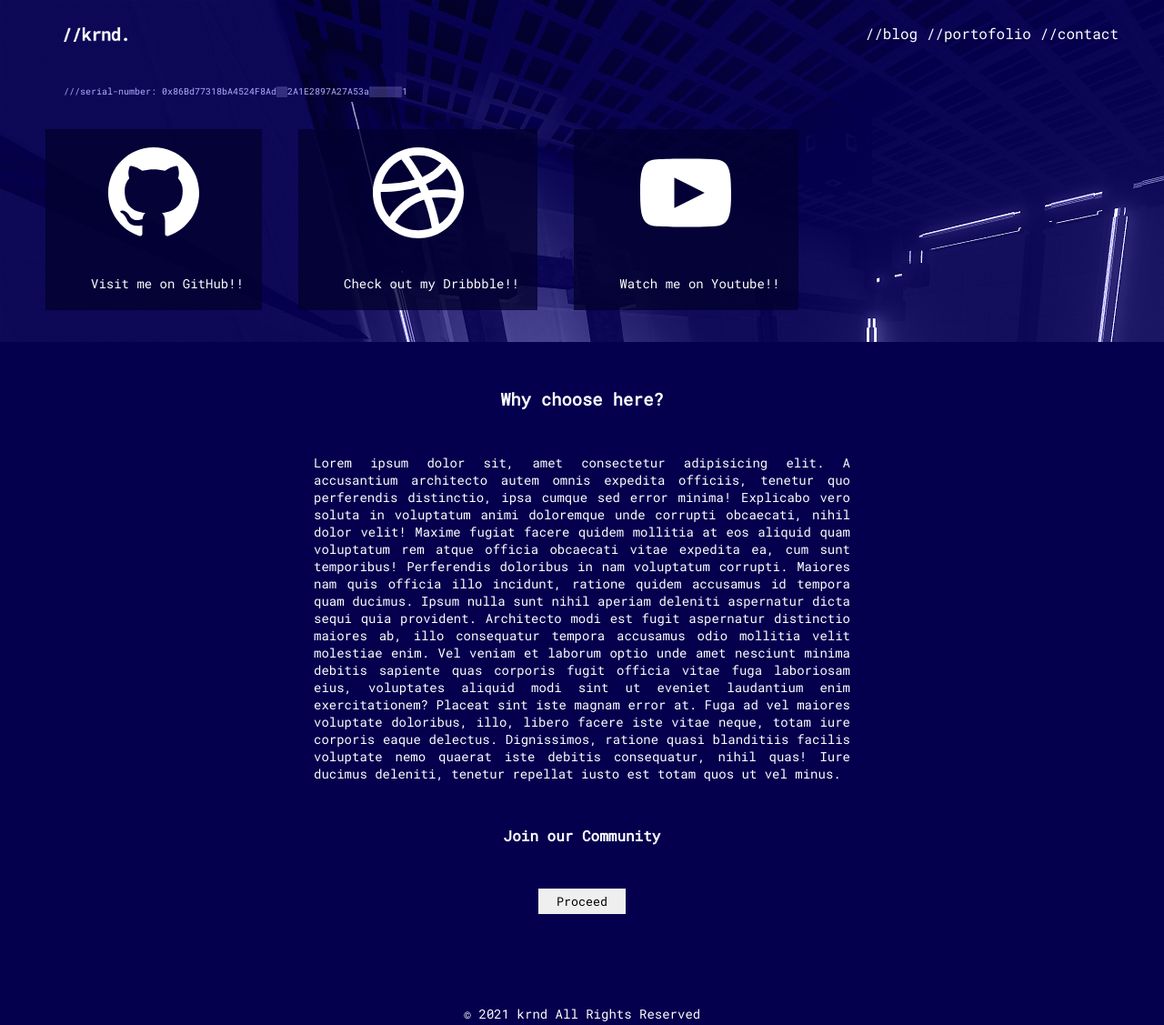
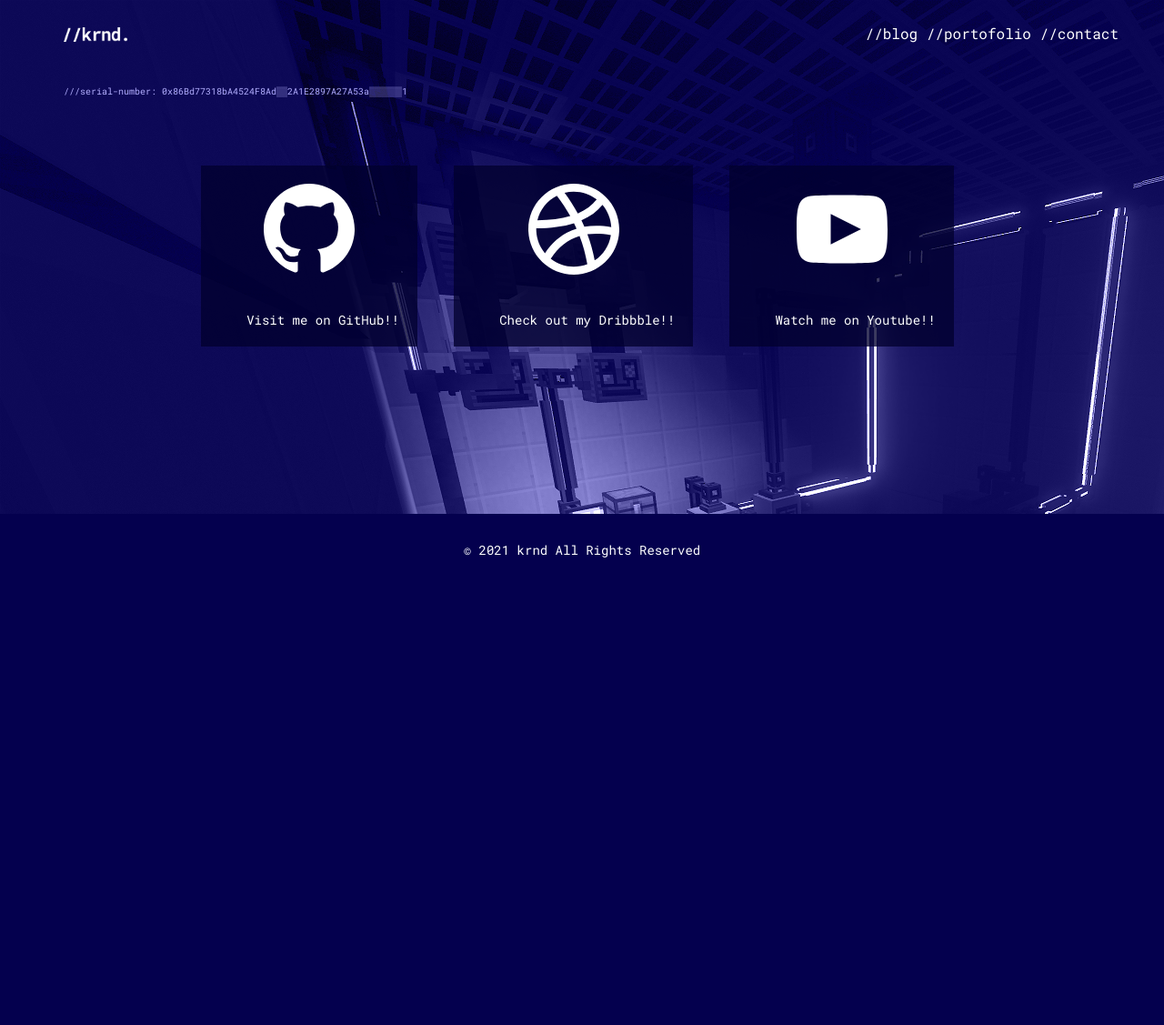
Before and after one commit to kreindo/FirstProject-LandingPage, a plain HTML site: page portofolio.html in a window 1280 px wide. Shown: the whole page at 91% size. After the commit the page ends 800 px from the top, so only its background shows below. Drawn offline with Linux system fonts and the light colour scheme.

Commit message:
im hungry :(

```diff
--- a/portofolio.html
+++ b/portofolio.html
@@ -114,43 +114,14 @@
             </div>
           </article>
         </div>
+        <br />
+        <div class="space"></div>
       </section>
-      <section id="section__mid">
-        <div class="section__content_2">
-          <h3>Why choose here?</h3>
-          <p id="p1">
-            Lorem ipsum dolor sit, amet consectetur adipisicing elit. A
-            accusantium architecto autem omnis expedita officiis, tenetur quo
-            perferendis distinctio, ipsa cumque sed error minima! Explicabo vero
-            soluta in voluptatum animi doloremque unde corrupti obcaecati, nihil
-            dolor velit! Maxime fugiat facere quidem mollitia at eos aliquid
-            quam voluptatum rem atque officia obcaecati vitae expedita ea, cum
-            sunt temporibus! Perferendis doloribus in nam voluptatum corrupti.
-            Maiores nam quis officia illo incidunt, ratione quidem accusamus id
-            tempora quam ducimus. Ipsum nulla sunt nihil aperiam deleniti
-            aspernatur dicta sequi quia provident. Architecto modi est fugit
-            aspernatur distinctio maiores ab, illo consequatur tempora accusamus
-            odio mollitia velit molestiae enim. Vel veniam et laborum optio unde
-            amet nesciunt minima debitis sapiente quas corporis fugit officia
-            vitae fuga laboriosam eius, voluptates aliquid modi sint ut eveniet
-            laudantium enim exercitationem? Placeat sint iste magnam error at.
-            Fuga ad vel maiores voluptate doloribus, illo, libero facere iste
-            vitae neque, totam iure corporis eaque delectus. Dignissimos,
-            ratione quasi blanditiis facilis voluptate nemo quaerat iste debitis
-            consequatur, nihil quas! Iure ducimus deleniti, tenetur repellat
-            iusto est totam quos ut vel minus.
-          </p>
-          <h4>Join our Community</h4>
-          <button id="button1">Proceed</button>
+      <footer id="section__lower">
+        <div class="section__content_3">
+          <p>&copy; 2021 krnd All Rights Reserved</p>
         </div>
-      </section>
-      <section id="section__lower">
-        <div class="wrap1">
-          <div class="section__content_3">
-            <p>&copy; 2021 krnd All Rights Reserved</p>
-          </div>
-        </div>
-      </section>
+      </footer>
     </div>
 
     <script src="index.js" async defer></script>
--- a/style.css
+++ b/style.css
@@ -45,6 +45,13 @@ body::-webkit-scrollbar-thumb {
 .section__content1 {
   background-color: var(--niceblack);
   background-image: url('backimage.png');
+  background-repeat: no-repeat;
+  background-attachment: fixed;
+}
+.section__content1_index {
+  background-color: var(--niceblack);
+  background-image: url('backimage1.png');
+  background-position: center;
   background-repeat: no-repeat;
   background-attachment: fixed;
 }
@@ -182,6 +189,12 @@ td {
   font-size: x-small;
   color: var(--niceblack2);
 }
+.section__content #postDate {
+  user-select: none;
+  margin: 10px 0;
+  font-size: x-small;
+  color: var(--niceblack2);
+}
 
 .section__content #redshade {
   background-color: var(--red);
@@ -212,9 +225,11 @@ td {
   row-gap: 10px;
 }
 .section__para1_prtfl {
+  margin-top: 40px;
   margin-bottom: 40px;
   display: flex;
   align-items: center;
+  justify-content: center;
   row-gap: 10px;
   column-gap: 10px;
 }
@@ -307,6 +322,9 @@ td {
   justify-content: space-evenly;
 }
 
+.space {
+  padding-bottom: 8em;
+}
 .section__content #p1,
 .section__content #p2 {
   /* background: rgba(2, 0, 46, 0.767); */
@@ -425,6 +443,10 @@ body {
     display: block;
     margin-right: 50px;
   }
+  .prtfl {
+    row-gap: 40px;
+    column-gap: 80px;
+  }
 }
 @media speech {
   #serial {
```
Also changed, not shown: blog.html (+16 -14 lines), contact.html (+2 -2 lines), index.html (+3 -3 lines), 1 other file.
